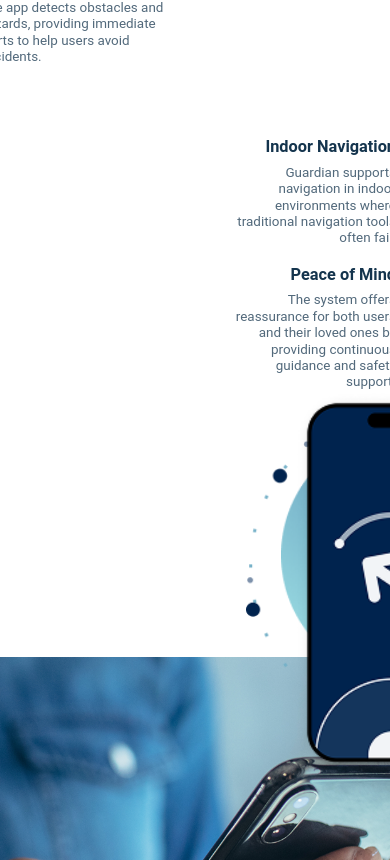
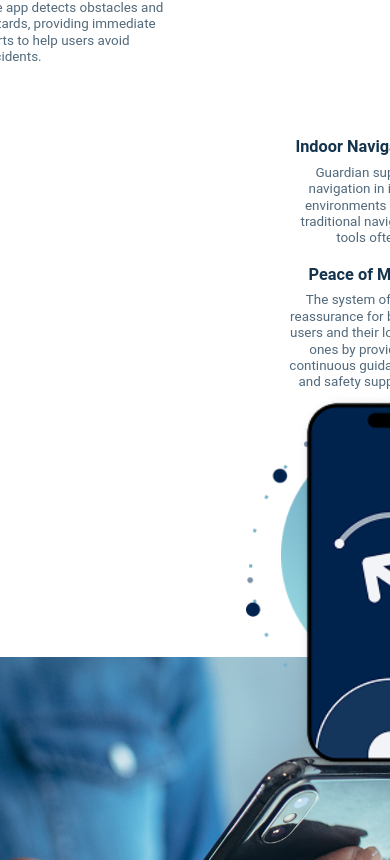
Before and after one commit to Bmsosi/guardian-landing-page, a React (Vite) app: page / in a window 390 px wide. Shown: the part 1264-2124 px from the top of the page. Built offline with nearby package versions, Linux system fonts and the light colour scheme.

Commit message:
add mergin and change color

```diff
--- a/src/App.css
+++ b/src/App.css
@@ -661,7 +661,7 @@
   height: 96px;
   margin: 0 auto 16px;
   border-radius: 50%;
-  background: #fb7362;
+  background: #dcdcdc;
 }
 
 .team-member h3 {
@@ -1156,6 +1156,22 @@
     text-align: right;
   }
 
+  .matter-mobile__row--reverse .matter-point--shift-right {
+    transform: translateX(30px);
+  }
+
+  .matter-mobile__row--reverse .matter-point--shift-right p {
+    margin-left: 36px;
+  }
+
+  .matter-mobile__row--reverse .matter-point--shift-right-alt {
+    transform: translateX(18px);
+  }
+
+  .matter-mobile__row--reverse .matter-point--shift-right-alt p {
+    margin-left: 22px;
+  }
+
   .matter-mobile__row--reverse .matter-mobile__content {
     justify-items: end;
     margin-left: auto;
--- a/src/components/WhyGuardianMattersSection.jsx
+++ b/src/components/WhyGuardianMattersSection.jsx
@@ -88,11 +88,11 @@ function WhyGuardianMattersSection() {
 
         <div className="matter-mobile__row matter-mobile__row--reverse">
           <div className="matter-mobile__content">
-            <article className="matter-point">
+            <article className="matter-point matter-point--shift-right">
               <h2>{leftPoints[1].title}</h2>
               <p>{leftPoints[1].text}</p>
             </article>
-            <article className="matter-point">
+            <article className="matter-point matter-point--shift-right-alt">
               <h2>{rightPoints[1].title}</h2>
               <p>{rightPoints[1].text}</p>
             </article>
```
